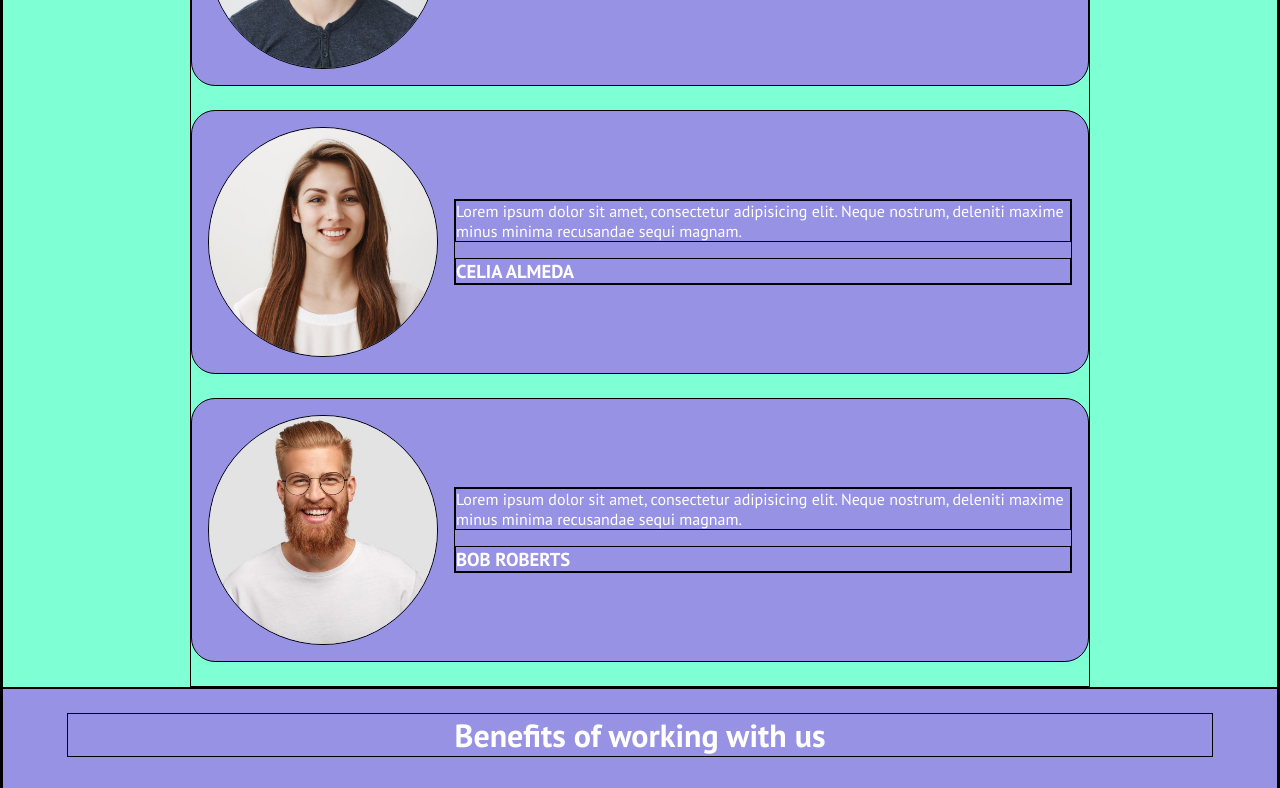
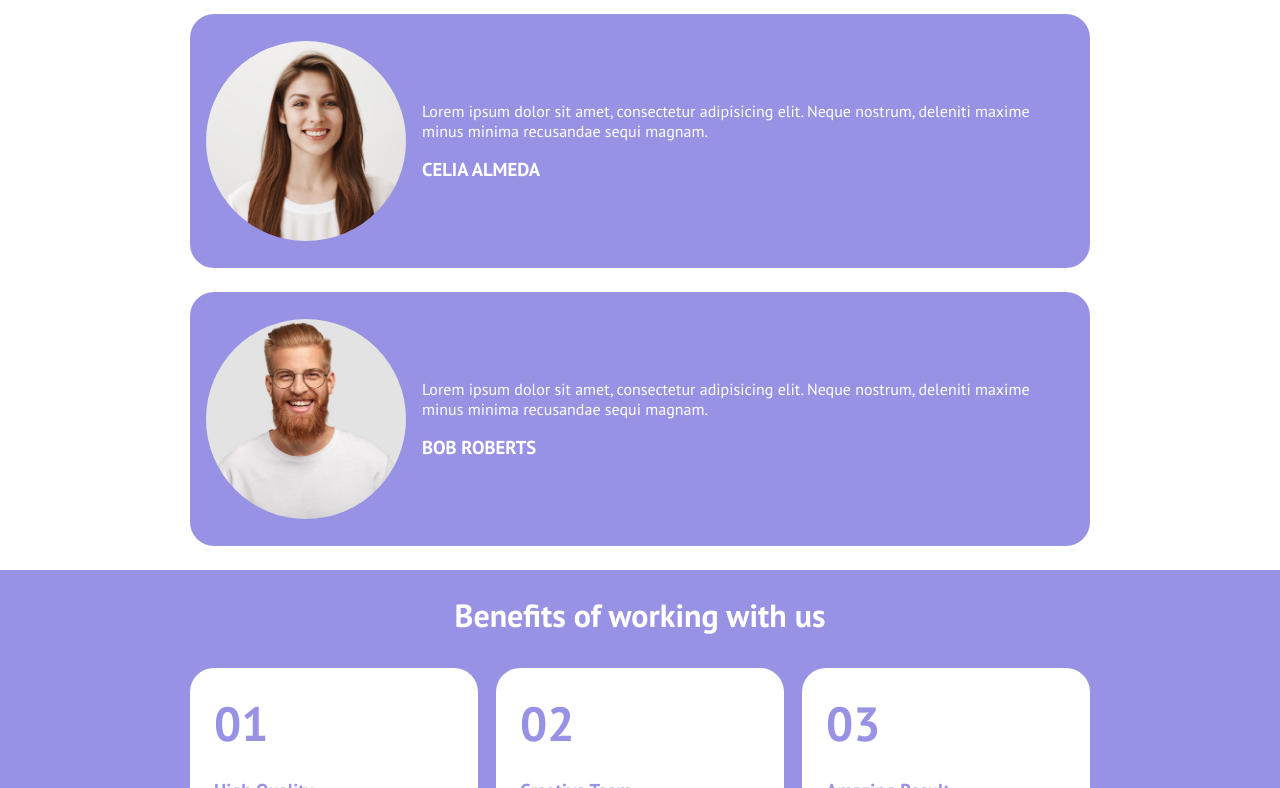
Before and after one commit to SalvoBevilacqua/htmlcss-responsive-layout, a plain HTML site: page index.html in a window 1280 px wide. Shown: the part 2012-2800 px from the top of the page. Drawn offline with Linux system fonts and the light colour scheme.

Commit message:
fix:bugs

```diff
--- a/css/responsive.css
+++ b/css/responsive.css
@@ -17,6 +17,9 @@
     }
     .tablet {
         display: none;
+    }
+    header .button {
+        padding: .3rem .6rem;
     }
 }
 
@@ -58,6 +61,12 @@
     }
     #major {
         flex-direction: row;
+    }
+}
+
+@media screen and (min-width: 993px) {
+    .demo .button {
+        margin-bottom: 3rem;
     }
 }
 
@@ -105,7 +114,10 @@
 
 @media screen and (min-width: 768px) {
     .testimonials img {
-        max-width: 230px;
+        max-width: 200px;
+    }
+    .testimonials .card {
+        padding: 1.7rem 1rem;
     }
 }
 
--- a/css/style.css
+++ b/css/style.css
@@ -4,7 +4,7 @@
     box-sizing: border-box;
     text-decoration: none;
     /* DEBUG */
-    border: 1px solid black;
+    /* border: 1px solid black; */
 }
 
 img {
@@ -25,7 +25,7 @@ a {
 body {
     font-family: 'PT Sans', sans-serif;
     /* DEBUG */
-    background-color: aquamarine;
+    /* background-color: aquamarine;     */
 }
 
 .container {
@@ -47,7 +47,7 @@ body {
     border-radius: 1.5rem;
     margin-bottom: 1.5rem;
     /* DEBUG */
-    min-height: 250px;
+    /* min-height: 250px; */
 }
 
 /* HEADER */
@@ -308,6 +308,20 @@ header i {
     margin-bottom: 1.5rem;
 }
 
+/* .about_image {
+    width: 50%;
+    position: relative;
+    display: inline-block;
+}
+
+.element {
+    position: absolute;
+    font-size: 4rem;
+    color: var(--background_violet);
+    top: 0;
+    right: 0;
+} */
+
 .about_us .button {
     color: white;
     padding: .3rem 1rem;
```
Also changed, not shown: index.html (+4 -0 lines).
